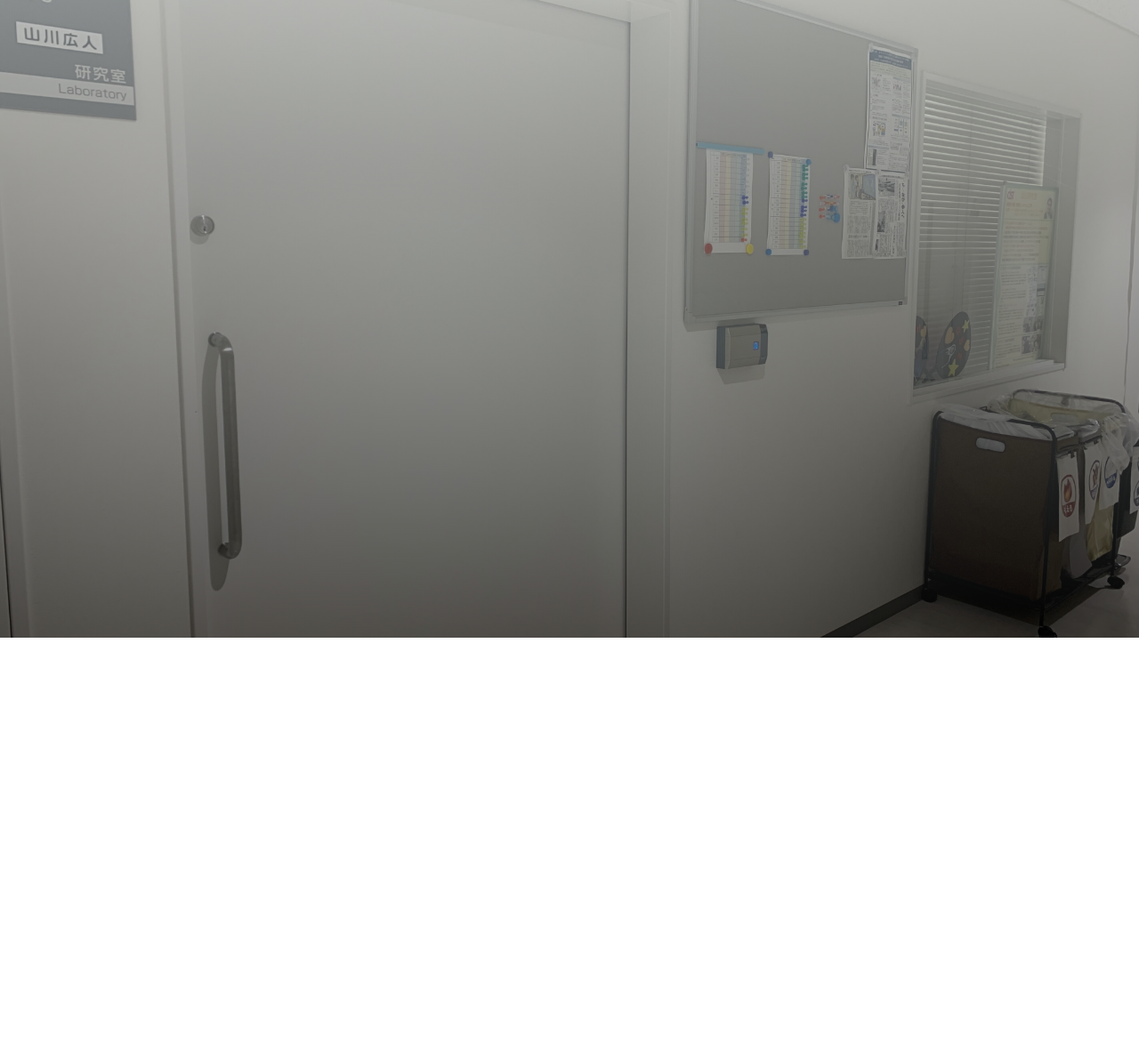
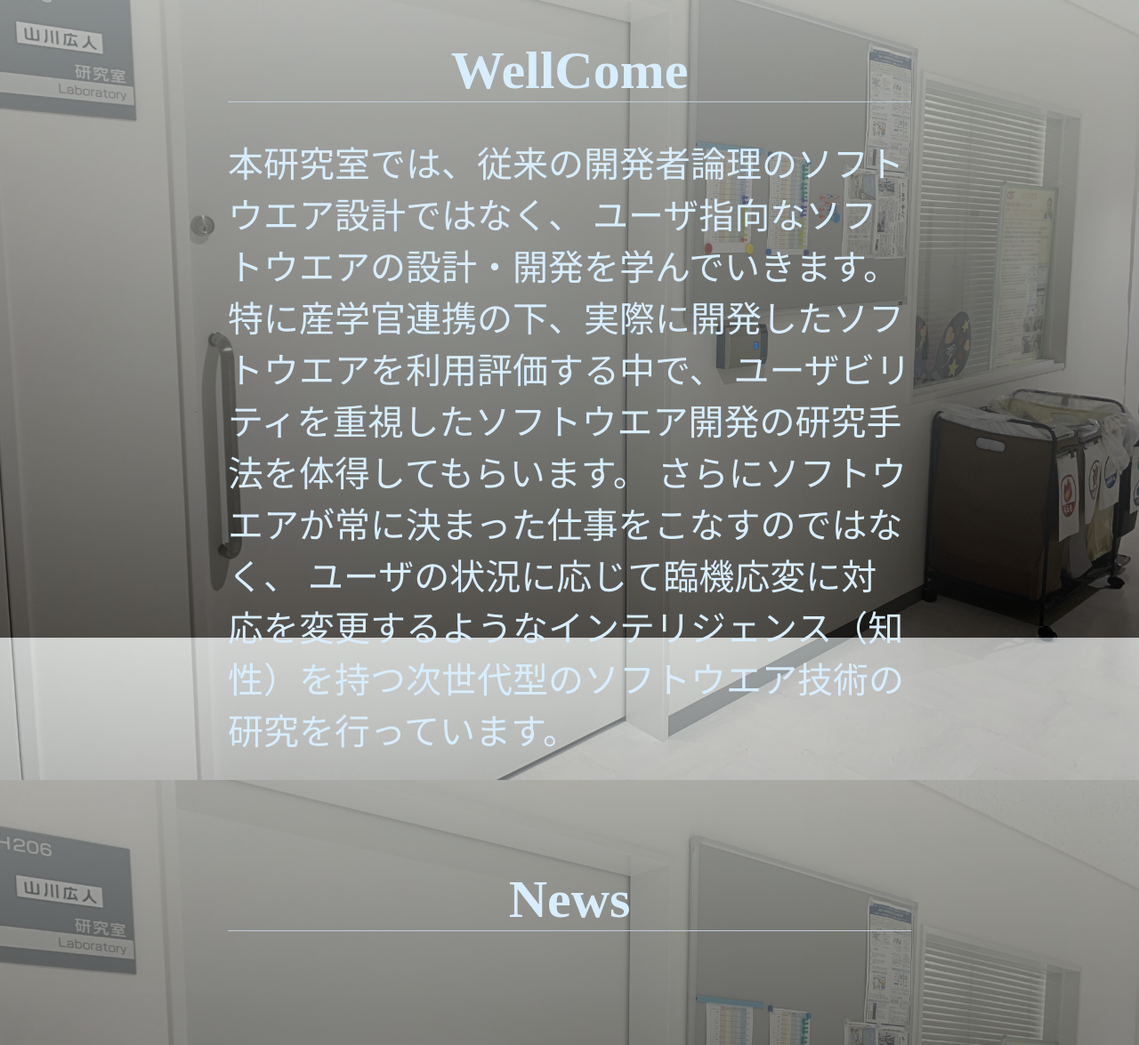
Before and after one commit to namaridamaX/yamakawa-lab-homepage, a plain HTML site: page index.html in a window 1280 px wide. Shown: the part 83-1258 px from the top of the page at 89% size. Before the commit the page ends 800 px from the top, so only its background shows below. Drawn offline with nearby package versions, Linux system fonts and the light colour scheme.

Commit message:
挨拶メッセージの付与

```diff
--- a/index.html
+++ b/index.html
@@ -3,7 +3,7 @@
   <head>
     <meta charset="UTF-8" />
     <meta http-equiv="X-UA-Compatible" content="IE=edge" />
-    <meta name="viewport" content="width=device-width, initial-scale=1.0" />
+    <meta name="viewport" content="width=device-width, initial-scale=1.0, minimum-scale=1, maximum-scale=1, user-scale=no" />
     <title>Yamakawa-lab</title>
     <link rel="stylesheet" href="style.css" />
     <link rel="preconnect" href="https://fonts.googleapis.com">
@@ -36,6 +36,21 @@
   </head>
 
   <body>
-    <h1></h1>
+    <div id="greeting-box">
+      <div id="greeting-title">
+        <h1>WellCome</h1>
+      </div>
+      <p>本研究室では、従来の開発者論理のソフトウエア設計ではなく、
+        ユーザ指向なソフトウエアの設計・開発を学んでいきます。
+        特に産学官連携の下、実際に開発したソフトウエアを利用評価する中で、
+        ユーザビリティを重視したソフトウエア開発の研究手法を体得してもらいます。
+        さらにソフトウエアが常に決まった仕事をこなすのではなく、
+        ユーザの状況に応じて臨機応変に対応を変更するようなインテリジェンス（知性）を持つ次世代型のソフトウエア技術の研究を行っています。</p>
+    </div>
+
+    <div id="news-box">
+      <div id="news-title">
+        <h1>News</h1>
+    </div>
   </body>
 </html>
--- a/style.css
+++ b/style.css
@@ -6,8 +6,11 @@
 #header {
   display: flex;
   background-color: #d8eefe;
-  height: 80px;
   align-items: center;
+  position: fixed;
+  top: 0;
+  left: 0;
+  width: 100%;
 }
 
 img {
@@ -77,3 +80,43 @@ nav {
         color: #094067;
         border-bottom: 3px solid #094067;
       }
+
+/* ここからbodyのスタイル */
+
+/* WellComeの部分 */
+#greeting-box {
+  width: 60%;
+  margin: 10% auto;
+}
+#greeting-title {
+  border-bottom: 1px solid;
+  color: #becbd5;
+  margin-bottom: 5%;
+}
+#greeting-box h1 {
+  text-align: center;
+  color: #d8eefe;
+  font-weight: bold;
+  font-size: 60px;
+}
+#greeting-box p {
+  color: #d8eefe;
+  font-size: 40px;
+}
+
+/* おしらせの部分 */
+#news-box {
+  width: 60%;
+  margin: 10% auto;
+}
+#news-title {
+  border-bottom: 1px solid;
+  color: #becbd5;
+  margin-bottom: 5%;
+}
+#news-box h1 {
+  text-align: center;
+  color: #d8eefe;
+  font-weight: bold;
+  font-size: 60px;
+}
```
